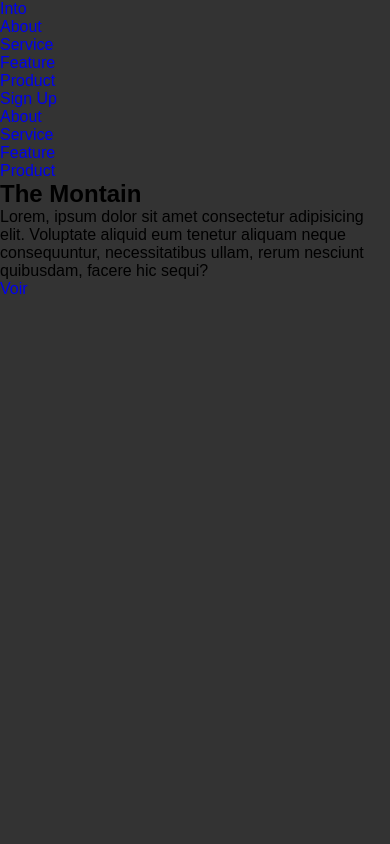
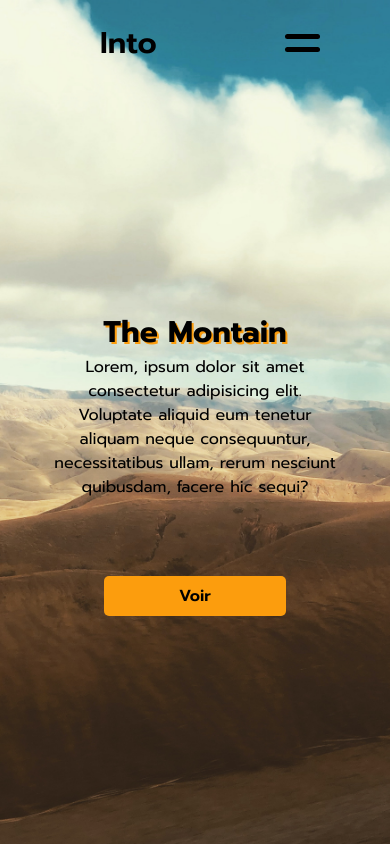
Before and after one commit to whyneedd/webdesign-montain-clean, a plain HTML site: page index.html in a window 390 px wide. Drawn offline with Linux system fonts and the light colour scheme; a script that the page names is missing.

Commit message:
Add files via upload

```diff
--- /dev/null
+++ b/assets/js/main.js
@@ -0,0 +1,19 @@
+const humbger = document.querySelector(".humbger");
+const menuhumbg = document.querySelector(".menuhumbg");
+const navbar = document.querySelector(".navbar");
+
+window.addEventListener("load", NavBarLoad);
+
+var navbarl;
+
+function NavBarLoad() {
+    navbarl = setTimeout(() => {
+        navbar.classList.add("active")
+    }, 1100);
+}
+
+humbger.onclick = function () {
+    humbger.classList.toggle("active");
+    menuhumbg.classList.toggle("active")
+
+}
--- /dev/null
+++ b/assets/sass/components/_body.scss
@@ -0,0 +1,42 @@
+@import url('https://fonts.googleapis.com/css2?family=Lato:ital,wght@0,300;0,400;0,700;0,900;1,400;1,700;1,900&family=Nunito:ital,wght@0,200;0,300;0,400;0,500;0,600;0,700;0,800;0,900;1,200;1,300;1,400;1,500;1,600;1,700;1,900&family=Oswald:wght@200;300;400;500;600;700&family=Poppins:ital,wght@0,100;0,200;0,300;0,400;0,500;0,600;0,700;0,800;0,900;1,100;1,200;1,300;1,400;1,500;1,600;1,700;1,800;1,900&family=Prompt:wght@400;600;700;900&display=swap');
+
+/* Base */
+
+* {
+    margin: 0;
+    padding: 0;
+    box-sizing: border-box;
+    text-decoration: none;
+
+}
+
+body,
+html {
+    margin: 0;
+    padding: 0;
+    font-family: 'Prompt';
+    box-sizing: border-box;
+    background-color: #555;
+    background-image: url("../imgs/1.jpg");
+    background-size: cover;
+    background-position: center;
+    background-repeat: no-repeat;
+    min-height: 100vh;
+
+}
+
+::selection {
+    color: rgb(252, 157, 13);
+
+}
+
+::-webkit-scrollbar {
+    width: 8px;
+
+}
+
+::-webkit-scrollbar-thumb {
+    background-color: rgb(252, 157, 13);
+    border-radius: 7rem;
+
+}
--- /dev/null
+++ b/assets/sass/components/_content.scss
@@ -0,0 +1,55 @@
+/* Content */
+
+
+.content {
+    position: relative;
+    display: flex;
+    align-items: center;
+    flex-direction: column;
+    justify-content: center;
+    text-align: center;
+    width: 40%;
+    padding: 20px;
+    margin: auto;
+    height: 100vh;
+
+}
+
+.content h2 {
+    position: relative;
+    display: flex;
+    font-size: 4em;
+    text-shadow: 2px 2px rgb(252, 157, 13);
+
+}
+
+.content p {
+    margin-bottom: 37px;
+
+}
+
+.content .btn {
+    position: absolute;
+    display: block;
+    bottom: 27%;
+    padding: 8px 75px;
+    border-radius: 5px;
+    color: #000;
+    font-weight: 600;
+    background-color: rgb(252, 157, 13);
+
+}
+
+@media screen and (max-width: 1170px) {
+    .content {
+        padding: 10px;
+        width: 80%;
+    }
+    .content h2 {
+      font-size: 30px;
+  }
+
+  .btn {
+      bottom: 20%;
+  }
+}
--- /dev/null
+++ b/assets/sass/components/_header.scss
@@ -0,0 +1,75 @@
+/* Navigation */
+
+.navbar {
+    position: fixed;
+    display: flex;
+    align-items: center;
+    justify-content: space-between;
+    background-color: transparent;
+
+    font-weight: 600;
+    padding: 20px 100px;
+    width: 100%;
+    top: -100%;
+    z-index: 99;
+    margin: 0;
+    left: 0;
+    right: 0;
+    opacity: 0;
+    transition: .8s;
+
+}
+
+.navbar.active {
+    opacity: 1;
+    top: 0;
+}
+.navbar .logo {
+    position: relative;
+    display: flex;
+    font-size: 30px;
+
+}
+
+.navbar a {
+    color: #000 !important;
+
+}
+
+
+.navbar .navbar-list {
+    list-style: none;
+    display: flex;
+
+}
+
+.navbar .navbar-list li {
+    list-style: none;
+    display: flex;
+    margin: 8px 12px;
+
+}
+
+.navbar .navbar-list li a {
+    display: block;
+
+}
+
+.navbar .navbar-list li .signUp {
+    display: inline-block;
+    padding: 7px 34px;
+    border-radius: 5px;
+    font-weight: 600;
+    background-color: rgb(252, 157, 13);
+
+}
+
+@media screen and (max-width: 1170px) {
+    .navbar .navbar-list {
+        display: none;
+
+    }
+    .logo {
+        flex-direction: row;
+    }
+}
--- /dev/null
+++ b/assets/sass/components/_humbger.scss
@@ -0,0 +1,84 @@
+/* Menu Humbger */
+.humbger,
+.menuhumbg {
+    display: none;
+
+}
+
+@media screen and (max-width: 1179px) {
+    .humbger {
+        position: absolute;
+        display: block;
+        width: 35px;
+        height: 35px;
+        right: 20%;
+
+        align-items: center;
+        appearance: none;
+        outline: none;
+        cursor: pointer;
+
+    }
+
+    .humbger::before,
+    .humbger::after {
+        content: "";
+        display: block;
+        width: 100%;
+        height: 5px;
+        margin: 8px;
+        border-radius: 5rem;
+        background-color: #000;
+
+        transition: .3s ease;
+
+
+    }
+
+    .humbger.active::before {
+        transform: translateX(5px);
+        background-color: #ff1000;
+
+    }
+
+    .humbger.active::after {
+        transform: translateX(-5px);
+        background-color: #ff1000;
+    }
+
+    .menuhumbg {
+        position: fixed;
+        display: flex;
+        align-items: center;
+        justify-content: center;
+        background-color: rgb(252, 157, 13);
+        width: 100%;
+        height: 100vh;
+        z-index: -1;
+        left: 0;
+        top: -100%;
+        opacity: 0;
+        transition: .4s;
+        overflow: hidden;
+
+    }
+
+    .menuhumbg.active {
+        top: 0;
+        opacity: 1;
+    }
+
+    .menuhumbg ul {
+        list-style: none;
+        display: flex;
+        flex-direction: column;
+
+    }
+
+    .menuhumbg ul li a {
+        display: block;
+        text-align: center;
+        font-size: 30px;
+        margin-bottom: 23px;
+    }
+}
--- /dev/null
+++ b/assets/sass/components/_section.scss
@@ -0,0 +1,7 @@
+ header {
+     position: relative;
+
+     width: 100%;
+     min-height: 100vh;
+
+ }
--- /dev/null
+++ b/assets/sass/main.scss
@@ -0,0 +1,5 @@
+@import "./components/body";
+@import "./components/humbger";
+@import "./components/header";
+@import "./components/content";
+@import "./components/section";
```
Also changed, not shown: assets/css/styles.css, assets/imgs/1.jpg (added), 1 other file.
